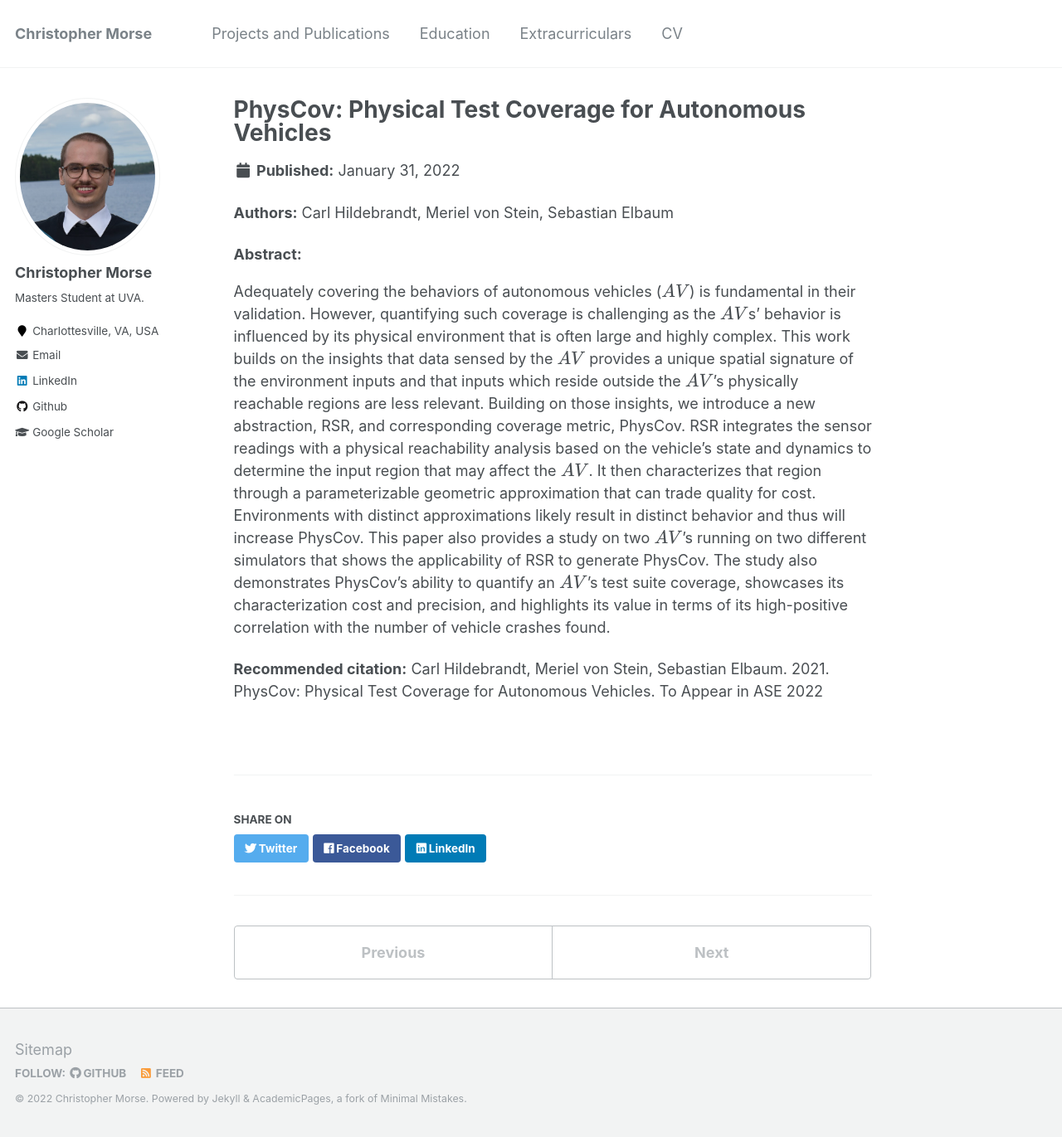
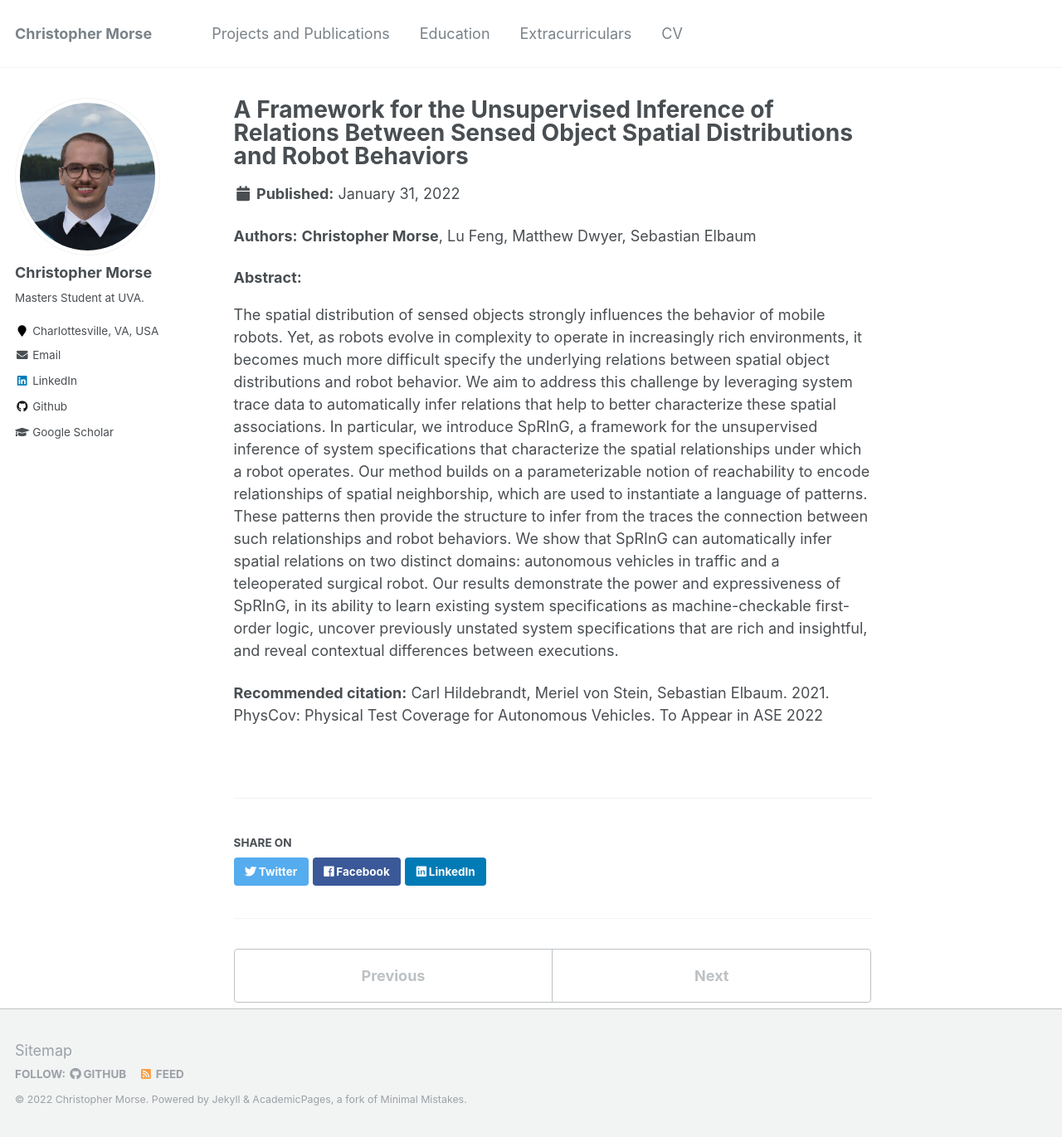
Before and after one commit to christheissmorse/christheissmorse.github.io, a Jekyll site: the page built from _publications/2021-12-31-physcov.md, in a window 1280 px wide and 1371 px high. Shown: the whole window at 83% size. Built offline with Jekyll 4.4.1, drawn with Linux system fonts in a browser that asks for light colours; formulas are drawn with MathJax 3.

Commit message:
Update 2021-12-31-physcov.md

```diff
--- a/_publications/2021-12-31-physcov.md
+++ b/_publications/2021-12-31-physcov.md
@@ -4,15 +4,15 @@ downloads:
 
 type: inproceedings
 identifier: "hildebrandt-etal:toesem:2022"
-author: [Carl Hildebrandt, Meriel von Stein, Sebastian Elbaum]
-title: "PhysCov: Physical Test Coverage for Autonomous Vehicles"
+author: [Christopher Morse, Lu Feng, Matthew Dwyer, Sebastian Elbaum]
+title: "A Framework for the Unsupervised Inference of Relations Between Sensed Object Spatial Distributions and Robot Behaviors"
 booktitle: "Under Submission"
 pages: ""
 year: 2022
 conference: Under Submission
-abstract: "Adequately covering the behaviors of autonomous vehicles ($AV$) is fundamental in their validation. However, quantifying such coverage is challenging as the $AV$s’ behavior is influenced by its physical environment that is often large and highly complex. This work builds on the insights that data sensed by the $AV$ provides a unique spatial signature of the environment inputs and that inputs which reside outside the $AV$’s physically reachable regions are less relevant. Building on those insights, we introduce a new abstraction, RSR, and corresponding coverage metric, PhysCov. RSR integrates the sensor readings with a physical reachability analysis based on the vehicle’s state and dynamics to determine the input region that may affect the $AV$. It then characterizes that region through a parameterizable geometric approximation that can trade quality for cost. Environments with distinct approximations likely result in distinct behavior and thus will increase PhysCov. This paper also provides a study on two $AV$’s running on two different simulators that shows the applicability of RSR to generate PhysCov. The study also demonstrates PhysCov’s ability to quantify an $AV$’s test suite coverage, showcases its characterization cost and precision, and highlights its value in terms of its high-positive correlation with the number of vehicle crashes found."
+abstract: "The spatial distribution of sensed objects strongly influences the behavior of mobile robots. Yet, as robots evolve in complexity to operate in increasingly rich environments, it becomes much more difficult specify the underlying relations between spatial object distributions and robot behavior. We aim to address this challenge by leveraging system trace data to automatically infer relations that help to better characterize these spatial associations. In particular, we introduce SpRInG, a framework for the unsupervised inference of system specifications that characterize the spatial relationships under which a robot operates. Our method builds on a parameterizable notion of reachability to encode relationships of spatial neighborship, which are used to instantiate a language of patterns. These patterns then provide the structure to infer from the traces the connection between such relationships and robot behaviors. We show that SpRInG can automatically infer spatial relations on two distinct domains: autonomous vehicles in traffic and a teleoperated surgical robot. Our results demonstrate the power and expressiveness of SpRInG, in its ability to learn existing system specifications as machine-checkable first-order logic, uncover previously unstated system specifications that are rich and insightful, and reveal contextual differences between executions."
 citation: "Carl Hildebrandt, Meriel von Stein, Sebastian Elbaum. 2021. PhysCov: Physical Test Coverage for Autonomous Vehicles. To Appear in ASE 2022"
 timestamp: Mon, 15 Dec 2021 16:53:23 -0500
 date: 2022-01-31
-teaser: /publications/physcov.jpg
+teaser: /publications/spring.png
 ---
```
